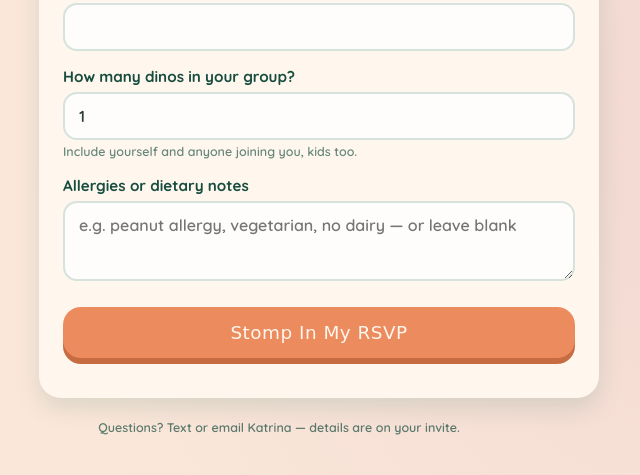
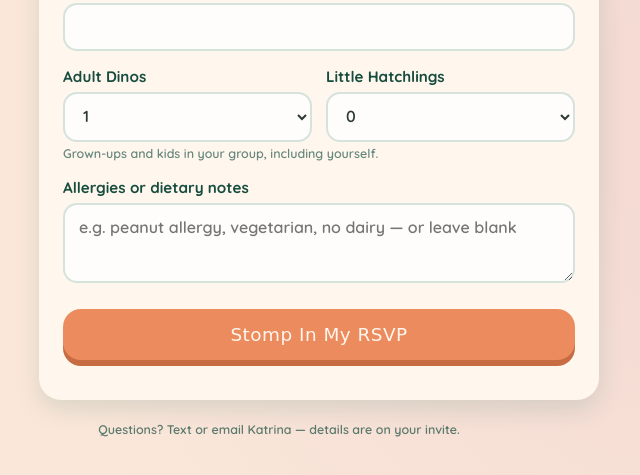
Before and after one commit to kat-wehr/party-time, a plain HTML site: page index.html in a window 1280 px wide. Shown: the part 1417-1892 px from the top of the page, without its empty margins (321-961 px from the left). Drawn offline with Linux system fonts and the light colour scheme; no server answers; a web font is replaced by a local one.

Commit message:
Update index.html

```diff
--- a/index.html
+++ b/index.html
@@ -186,7 +186,15 @@
     font-size: 0.95rem;
   }
   label:first-of-type{ margin-top: 0; }
-  input[type="text"], input[type="number"], textarea{
+  .guest-row{
+    display:grid;
+    grid-template-columns: 1fr 1fr;
+    gap: 14px;
+    margin-top: 16px;
+  }
+  .guest-row label{ margin: 0 0 6px; }
+
+  input[type="text"], input[type="number"], select, textarea{
     width:100%;
     font-family: 'Quicksand', sans-serif;
     font-weight: 600;
@@ -197,7 +205,7 @@
     background: #fffdfb;
     color: var(--ink);
   }
-  input:focus, textarea:focus{
+  input:focus, select:focus, textarea:focus{
     outline: 3px solid var(--coral);
     outline-offset: 1px;
     border-color: var(--coral);
@@ -335,9 +343,17 @@
       <label for="name">Your name</label>
       <input type="text" id="name" name="name" autocomplete="name" required>
 
-      <label for="guests">How many dinos in your group?</label>
-      <input type="number" id="guests" name="guests" min="1" max="20" value="1" inputmode="numeric">
-      <span class="hint">Include yourself and anyone joining you, kids too.</span>
+      <div class="guest-row">
+        <div class="guest-field">
+          <label for="adults">Adult Dinos</label>
+          <select id="adults" name="adults"></select>
+        </div>
+        <div class="guest-field">
+          <label for="kids">Little Hatchlings</label>
+          <select id="kids" name="kids"></select>
+        </div>
+      </div>
+      <span class="hint">Grown-ups and kids in your group, including yourself.</span>
 
       <label for="notes">Allergies or dietary notes</label>
       <textarea id="notes" name="notes" placeholder="e.g. peanut allergy, vegetarian, no dairy — or leave blank"></textarea>
@@ -362,7 +378,7 @@
 <script>
   // ====== CONFIGURATION ======
   // Paste your deployed Google Apps Script Web App URL here:
-  const API_URL = "https://script.google.com/macros/s/AKfycbxFYtRFQbWTfJZsuA0ZVXpb0L24uiTG-xBhNYs4jPq49kmItE7Xdj_nPaES35u_gd97dA/exec";
+  const API_URL = "PASTE_YOUR_APPS_SCRIPT_URL_HERE";
   // ===========================
 
   const PARTY_DATE = new Date("2026-09-07T12:00:00");
@@ -399,6 +415,19 @@
   }
   updateCountdown();
   setInterval(updateCountdown, 1000);
+
+  function populateSelect(id, max, defaultValue){
+    const select = document.getElementById(id);
+    for (let i = 0; i <= max; i++){
+      const opt = document.createElement('option');
+      opt.value = i;
+      opt.textContent = i;
+      if (i === defaultValue) opt.selected = true;
+      select.appendChild(opt);
+    }
+  }
+  populateSelect('adults', 10, 1);
+  populateSelect('kids', 10, 0);
 
   async function loadCount(){
     const numberEl = document.getElementById('counter-number');
@@ -437,11 +466,18 @@
     msg.className = 'form-msg';
 
     const name = document.getElementById('name').value.trim();
-    const guests = document.getElementById('guests').value || '1';
+    const adults = parseInt(document.getElementById('adults').value, 10) || 0;
+    const kids = parseInt(document.getElementById('kids').value, 10) || 0;
     const notes = document.getElementById('notes').value.trim();
 
     if (!name){
       msg.textContent = 'Please enter your name so we know who to expect.';
+      msg.classList.add('error');
+      return;
+    }
+
+    if (adults + kids < 1){
+      msg.textContent = 'Please select at least one dino in your group.';
       msg.classList.add('error');
       return;
     }
@@ -459,7 +495,7 @@
       const res = await fetch(API_URL, {
         method: 'POST',
         headers: { 'Content-Type': 'text/plain;charset=utf-8' },
-        body: JSON.stringify({ name, guests, notes })
+        body: JSON.stringify({ name, adults, kids, notes })
       });
       const data = await res.json();
 
```
